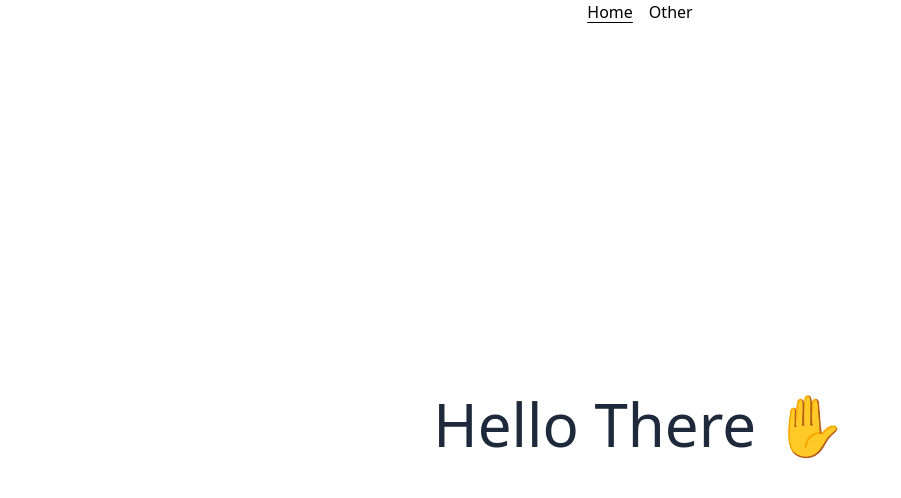
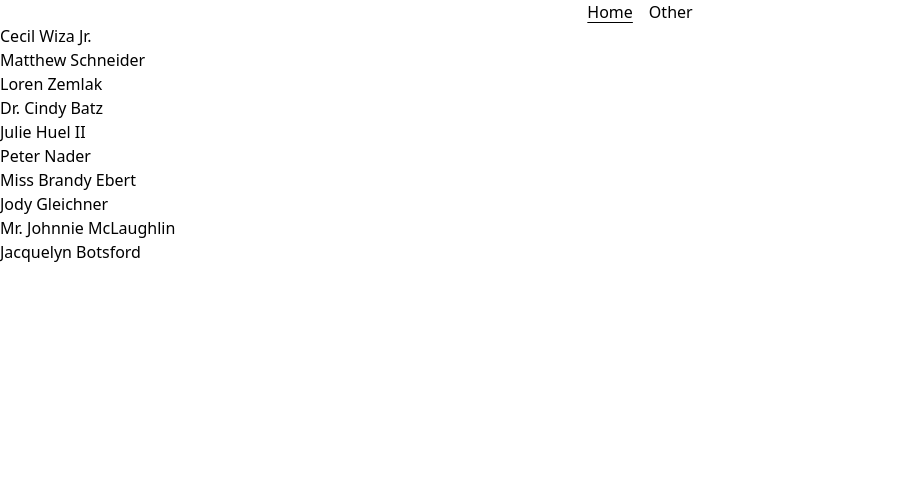
Before and after one commit to JimmyCrown/Project5, a Vue app: page / in a window 1280 px wide. Shown: the top 498 px of the page, without its empty margins (0-901 px from the left). Built offline with nearby package versions, Linux system fonts and the light colour scheme.

Commit message:
Just finished card components

```diff
--- a/package.json
+++ b/package.json
@@ -13,6 +13,7 @@
     "format:check": "prettier --check ."
   },
   "dependencies": {
+    "@faker-js/faker": "^9.0.3",
     "vue": "^3.2.37",
     "vue-router": "^4.1.5"
   },
--- /dev/null
+++ b/src/components/MainCardSingle.vue
@@ -0,0 +1,9 @@
+<script setup>
+import {faker} from '@faker-js/faker'
+const fullname = faker.person.fullName()
+</script>
+
+<template>
+{{ fullname }} <br />
+
+</template>
--- /dev/null
+++ b/src/components/MainCards.vue
@@ -0,0 +1,12 @@
+<script setup>
+import MainCardSingle from './MainCardSingle.vue'
+
+
+</script>
+
+<template>
+
+<MainCardSingle v-for="card in 10" :key="card"></MainCardSingle>
+
+
+</template>
--- a/src/views/HomePage.vue
+++ b/src/views/HomePage.vue
@@ -1,10 +1,9 @@
 <script setup>
-import { ref } from 'vue'
-const title = ref('Hello There ✋')
+//import { ref } from 'vue'
+//const title = ref('Hello There ✋')
+import MainCards from '@/components/MainCards.vue';
 </script>
 
 <template>
-  <main class="flex min-h-screen items-center justify-center">
-    <h1 class="text-6xl font-thin text-slate-800">{{ title }}</h1>
-  </main>
+ <MainCards></MainCards>
 </template>
```
Also changed, not shown: 1 other file (tests, documents, lock files or other folders).
